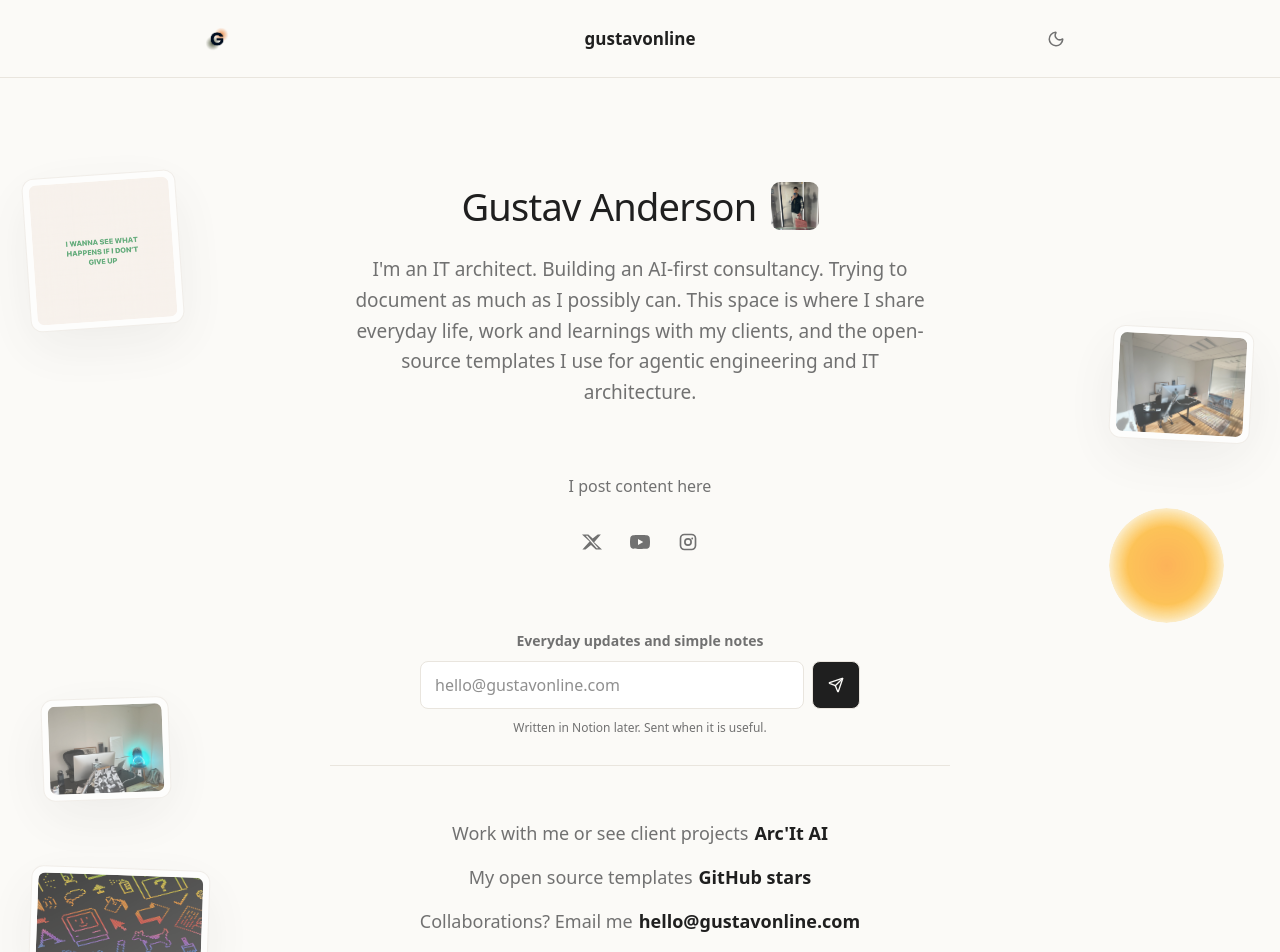
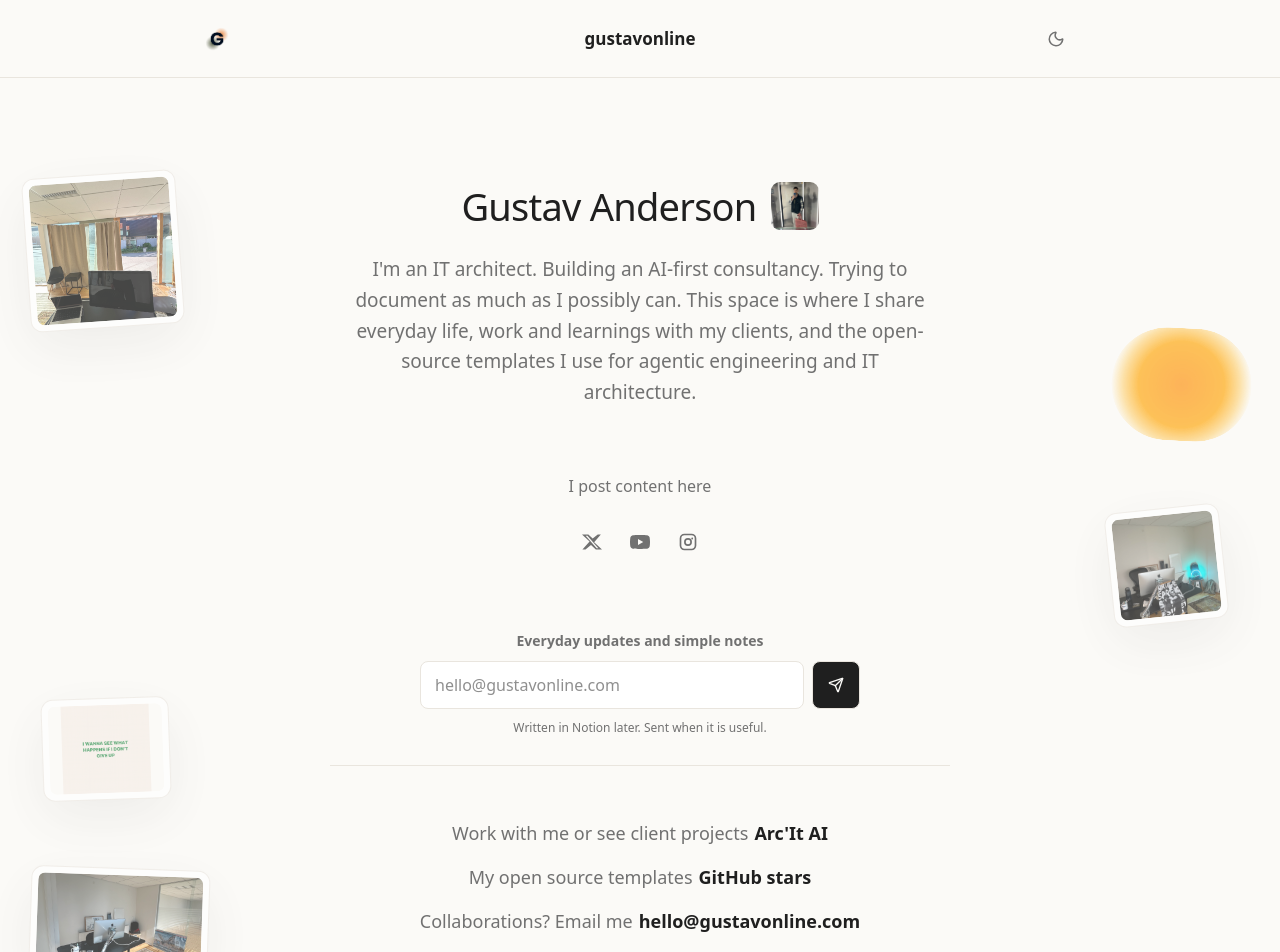
Before and after one commit to gustavonline/gustavonline-website, a React (Vite) app: page / in a window 1280 px wide. Shown: the top 952 px of the page. Built offline with nearby package versions, Linux system fonts and the light colour scheme; no server answers.

Commit message:
Shuffle floating cards on reload

```diff
--- a/src/routes/App.tsx
+++ b/src/routes/App.tsx
@@ -10,6 +10,7 @@ export function App() {
   const [theme, setTheme] = useState<"light" | "dark">(() => {
     return localStorage.getItem(site.themeStorageKey) === "dark" ? "dark" : "light";
   });
+  const [floatingCards] = useState(() => shuffleCards(site.floatingCards));
   const [selectedCard, setSelectedCard] = useState<(typeof site.floatingCards)[number] | null>(null);
   const writingQuery = useQuery({
     queryKey: ["writing"],
@@ -33,7 +34,7 @@ export function App() {
   return (
     <div className="page-shell">
       <Header theme={theme} onToggleTheme={() => setTheme(theme === "light" ? "dark" : "light")} />
-      <FloatingCards onSelect={setSelectedCard} />
+      <FloatingCards cards={floatingCards} onSelect={setSelectedCard} />
       <main className="main-panel">
         <section className="profile-section" aria-label="Profile">
           <div className="name-row">
@@ -79,12 +80,20 @@ export function App() {
   );
 }
 
-function FloatingCards({ onSelect }: { onSelect: (card: (typeof site.floatingCards)[number]) => void }) {
+const floatingCardSlots = ["slot-a", "slot-b", "slot-c", "slot-d", "slot-e", "slot-f"] as const;
+
+function FloatingCards({
+  cards,
+  onSelect,
+}: {
+  cards: typeof site.floatingCards;
+  onSelect: (card: (typeof site.floatingCards)[number]) => void;
+}) {
   return (
     <div className="floating-card-layer" aria-label="Portfolio image cards">
-      {site.floatingCards.map((card) => (
+      {cards.map((card, index) => (
         <button
-          className={`floating-card floating-card-${card.variant}`}
+          className={`floating-card floating-card-${floatingCardSlots[index % floatingCardSlots.length]} floating-card-kind-${card.variant}`}
           key={card.src}
           onClick={() => onSelect(card)}
           type="button"
@@ -94,6 +103,17 @@ function FloatingCards({ onSelect }: { onSelect: (card: (typeof site.floatingCar
       ))}
     </div>
   );
+}
+
+function shuffleCards(cards: typeof site.floatingCards) {
+  const shuffled = [...cards];
+
+  for (let index = shuffled.length - 1; index > 0; index -= 1) {
+    const nextIndex = Math.floor(Math.random() * (index + 1));
+    [shuffled[index], shuffled[nextIndex]] = [shuffled[nextIndex], shuffled[index]];
+  }
+
+  return shuffled;
 }
 
 function ImageModal({
--- a/src/styles.css
+++ b/src/styles.css
@@ -112,7 +112,7 @@ input {
   border-radius: 7px;
 }
 
-.floating-card-quote {
+.floating-card-slot-a {
   top: 96px;
   left: max(26px, calc(50vw - 690px));
   width: clamp(116px, 12vw, 176px);
@@ -120,11 +120,11 @@ input {
   transform: rotate(-4deg);
 }
 
-.floating-card-quote:hover {
+.floating-card-slot-a:hover {
   transform: rotate(-2deg) translateY(-4px);
 }
 
-.floating-card-office-sun {
+.floating-card-slot-b {
   top: 250px;
   right: max(28px, calc(50vw - 700px));
   width: clamp(116px, 11vw, 166px);
@@ -132,15 +132,59 @@ input {
   transform: rotate(3deg);
 }
 
-.floating-card-office-sun:hover {
+.floating-card-slot-b:hover {
   transform: rotate(1deg) translateY(-4px);
 }
 
-.floating-card-gradient {
+.floating-card-slot-c {
   top: 430px;
   right: max(56px, calc(50vw - 710px));
   width: clamp(92px, 9vw, 136px);
   aspect-ratio: 1;
+  transform: rotate(-6deg);
+}
+
+.floating-card-slot-c:hover {
+  transform: rotate(-3deg) translateY(-4px);
+}
+
+.floating-card-slot-d {
+  top: 620px;
+  left: max(42px, calc(50vw - 640px));
+  width: clamp(116px, 10vw, 154px);
+  aspect-ratio: 5 / 4;
+  transform: rotate(-2deg);
+}
+
+.floating-card-slot-d:hover {
+  transform: rotate(0deg) translateY(-4px);
+}
+
+.floating-card-slot-e {
+  top: 790px;
+  left: max(30px, calc(50vw - 630px));
+  width: clamp(148px, 14vw, 204px);
+  aspect-ratio: 16 / 9;
+  transform: rotate(2deg);
+}
+
+.floating-card-slot-e:hover {
+  transform: rotate(0deg) translateY(-4px);
+}
+
+.floating-card-slot-f {
+  top: 1000px;
+  right: max(46px, calc(50vw - 690px));
+  width: clamp(104px, 10vw, 148px);
+  aspect-ratio: 4 / 5;
+  transform: rotate(4deg);
+}
+
+.floating-card-slot-f:hover {
+  transform: rotate(2deg) translateY(-4px);
+}
+
+.floating-card-kind-gradient {
   border-radius: 999px;
   border: 0;
   background: transparent;
@@ -151,48 +195,13 @@ input {
   mask-image: radial-gradient(circle, #000 0 48%, rgba(0, 0, 0, 0.52) 64%, transparent 78%);
 }
 
-.floating-card-gradient:hover {
-  transform: translateY(-3px) scale(1.03);
-}
-
-.floating-card-gradient img {
+.floating-card-kind-gradient img {
   border-radius: 999px;
 }
 
-.floating-card-office-ai {
-  top: 620px;
-  left: max(42px, calc(50vw - 640px));
-  width: clamp(116px, 10vw, 154px);
-  aspect-ratio: 5 / 4;
-  transform: rotate(-2deg);
-}
-
-.floating-card-office-ai:hover {
-  transform: rotate(0deg) translateY(-4px);
-}
-
-.floating-card-macintosh {
-  top: 790px;
-  left: max(30px, calc(50vw - 630px));
-  width: clamp(148px, 14vw, 204px);
-  aspect-ratio: 16 / 9;
-  transform: rotate(2deg);
-}
-
-.floating-card-macintosh:hover {
-  transform: rotate(0deg) translateY(-4px);
-}
-
-.floating-card-office-window {
-  top: 1000px;
-  right: max(46px, calc(50vw - 690px));
-  width: clamp(104px, 10vw, 148px);
-  aspect-ratio: 4 / 5;
-  transform: rotate(4deg);
-}
-
-.floating-card-office-window:hover {
-  transform: rotate(2deg) translateY(-4px);
+.floating-card-kind-quote img {
+  object-fit: contain;
+  background: #fbfaf7;
 }
 
 .site-header,
@@ -557,11 +566,13 @@ input {
   font-size: 15px;
 }
 
-@media (max-width: 720px) {
+@media (max-width: 1120px) {
   .floating-card-layer {
     display: none;
   }
+}
 
+@media (max-width: 720px) {
   .site-header,
   .site-footer {
     padding-left: 22px;
```
